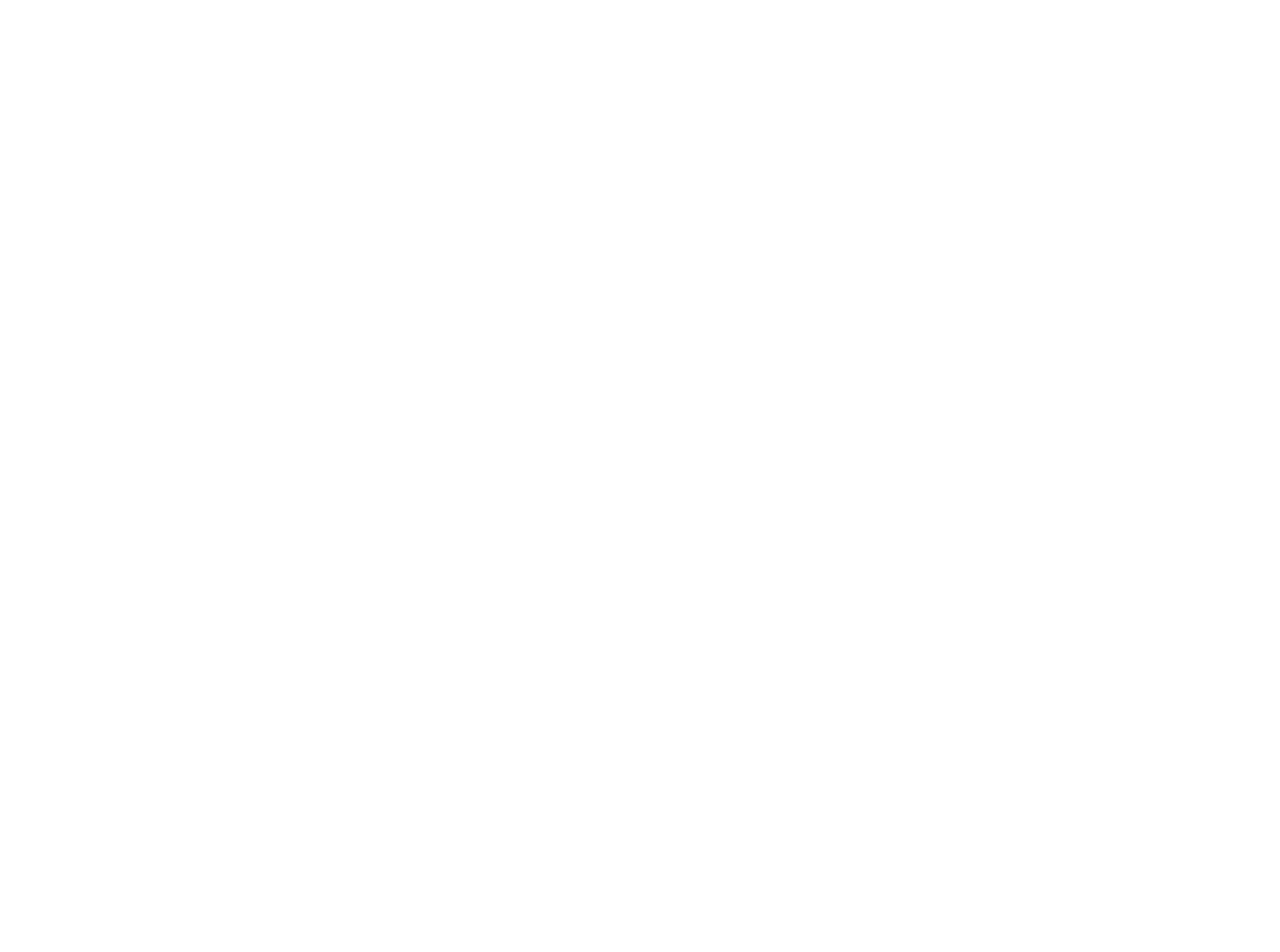
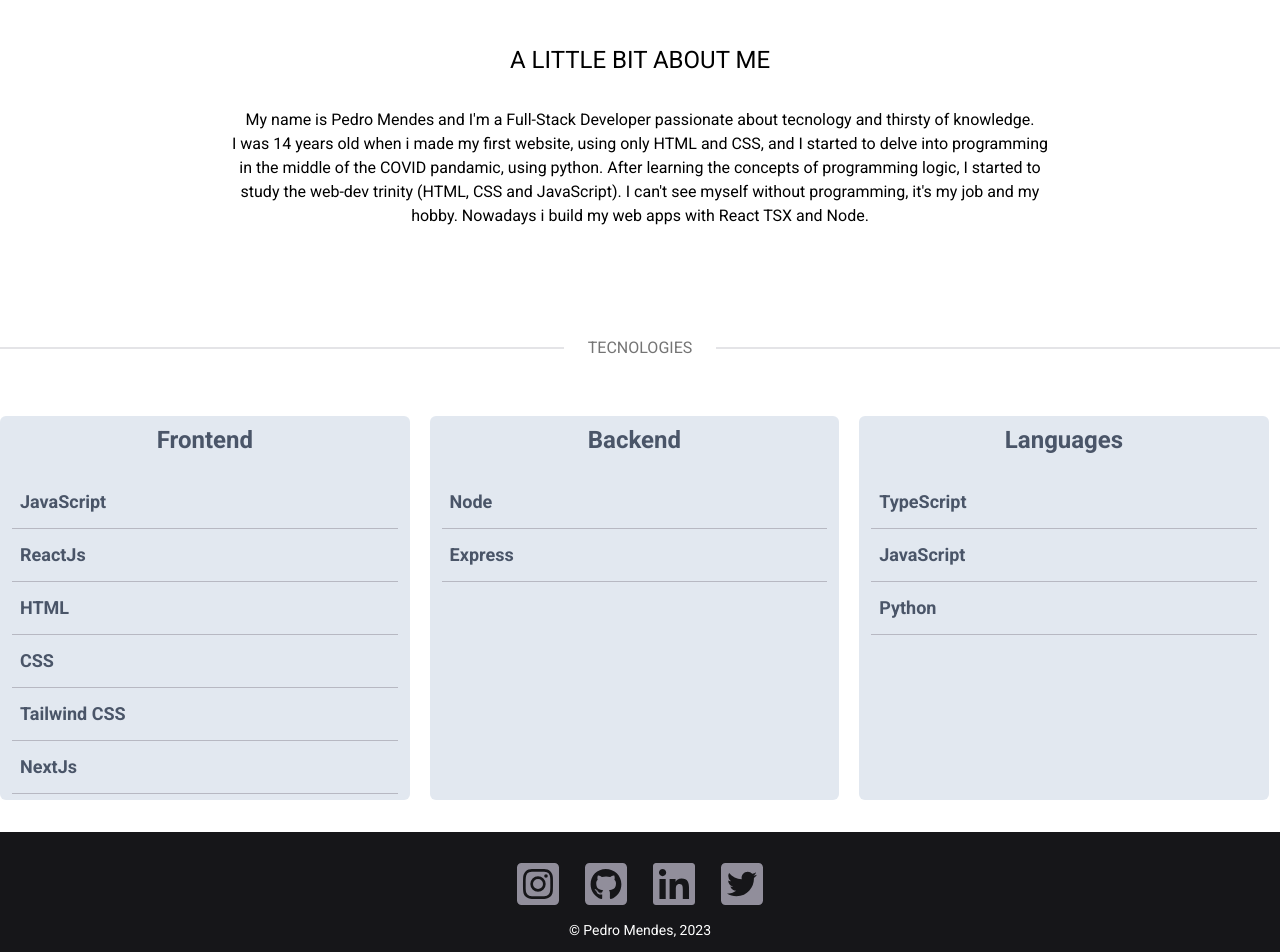
Before and after one commit to P3DR0DEV/portfolio, a React (Vite) app: page / in a window 1280 px wide. Shown: the part 2399-3351 px from the top of the page. Before the commit the page ends 2423 px from the top, so only its background shows below. Built offline with nearby package versions, Linux system fonts and the light colour scheme.

Commit message:
feat: adding about, footer and tecnologies sections

```diff
--- a/src/App.tsx
+++ b/src/App.tsx
@@ -1,4 +1,5 @@
-import { Projects, SectionDivisor } from "./Components"
+import { About, Footer, Projects, SectionDivisor, Skills } from "./Components"
+import { data } from "./util"
 
 export function App() {
   return (
@@ -18,7 +19,15 @@
         <SectionDivisor sectionName="WORK" />
         <Projects />
         <SectionDivisor sectionName="ABOUT" />
+        <About />
+        <SectionDivisor sectionName="TECNOLOGIES" />
+        <div className="flex overflow-x-auto mt-3 flex-nowrap gap-5 items-center snap-x snap-mandatory">
+          {data.map((skill) => (
+            <Skills skill={skill} key={skill.title} />
+          ))}
+        </div>
       </div>
+      <Footer />
     </main>
   )
 }
--- a/src/Components/About/About.tsx
+++ b/src/Components/About/About.tsx
@@ -1,32 +1,19 @@
-import { Divisor } from ".."
-
 export function About() {
   return (
     <section className="p-5">
-      <h2 className="text-center text-xl font-bold">Full Stack Developer</h2>
-      <p className="mb-3">
-        Hi, my name is <strong>Pedro Henrique Campos Mendes</strong>, Full-Stack
-        Developer passionate by tecnology and thirsty of knowledge.
+      <h3 className="text-center text-2xl font-normal">
+        A LITTLE BIT ABOUT ME
+      </h3>
+      <p className="mx-auto my-8 w-2/3 text-center">
+        My name is Pedro Mendes and I'm a Full-Stack Developer passionate about
+        tecnology and thirsty of knowledge. <br /> I was 14 years old when i
+        made my first website, using only HTML and CSS, and I started to delve
+        into programming in the middle of the COVID pandamic, using python.
+        After learning the concepts of programming logic, I started to study the
+        web-dev trinity (HTML, CSS and JavaScript). I can't see myself without
+        programming, it's my job and my hobby. Nowadays i build my web apps with
+        React TSX and Node.
       </p>
-      <Divisor />
-      <h3 className="text-lg mt-3">About Me:</h3>
-      <div className="px-5">
-        <ul className="list-disc">
-          <li>
-            I was 14 years old when i made my first web-site, and its purpose
-            was to ask a girl if she accept to be my girlfriend.
-          </li>
-          <li>My first Programming Language was Python.</li>
-          <li>
-            I started to study JavaScript because some friends told me to do it,
-            and now i'm in love with TypeScript.
-          </li>
-          <li>
-            I can't see myself without programming, it's my job and my hobby.
-          </li>
-          <li>Nowadays i build my web apps with React TSX and Node.</li>
-        </ul>
-      </div>
     </section>
   )
 }
--- a/src/Components/Footer/Footer.tsx
+++ b/src/Components/Footer/Footer.tsx
@@ -11,35 +11,8 @@
 
 export function Footer() {
   return (
-    <>
-      <div className="max-w-screen-xl m-auto">
-        <div className="h-screen flex flex-col">
-          <section className="flex flex-col items-center h-full justify-evenly">
-            <h2 className="text-5xl">LET'S TALK</h2>
-            <Divisor />
-            <div className="text-[#918E9B] text-xl flex flex-col items-center">
-              <p>
-                <span className="text-sm">DEVELOPED BY: </span>Pedro Mendes
-              </p>
-              <p>
-                <span className="text-sm">CREATED AT: </span>2023
-              </p>
-              <a
-                target="_blank"
-                href="mailto:pedrohenriquecamposmendes@hotmail.com"
-              >
-                <p>CONTACT ME</p>
-              </a>
-            </div>
-          </section>
-        </div>
-      </div>
-      <footer className="flex flex-col w-full  py-3 bg-[#161619]">
-        <p className="text-base text-slate-300 text-center">SOCIALS</p>
-        <div
-          id="buttons"
-          className="flex gap-5 justify-center items-center mt-4"
-        >
+    <footer className="flex flex-col w-full items-center py-3 bg-[#161619] mt-8 gap-3">
+      <div id="buttons" className="flex gap-5 justify-center items-center mt-4">
         <a target="_blank" href="https://www.instagram.com/pedro_camposm">
           <FaInstagramSquare className="text-[#918E9B] text-5xl" />
         </a>
@@ -53,7 +26,7 @@
           <FaTwitterSquare className="text-[#918E9B] text-5xl" />
         </a>
       </div>
+      <small className="text-sm text-white">&copy; Pedro Mendes, 2023</small>
     </footer>
-    </>
   )
 }
--- a/src/Components/Projects/ProjectCard.tsx
+++ b/src/Components/Projects/ProjectCard.tsx
@@ -80,7 +80,7 @@
           {skills.map((tag) => (
             <p
               key={tag}
-              className="px-4 py-2 border border-[#284B63] text-[#284B63] rounded-full cursor-pointer"
+              className="px-4 py-2 border border-[#284B63] text-[#284B63] rounded-full"
             >
               {tag}
             </p>
```
Lines whose indentation alone changed are shown as unchanged.
